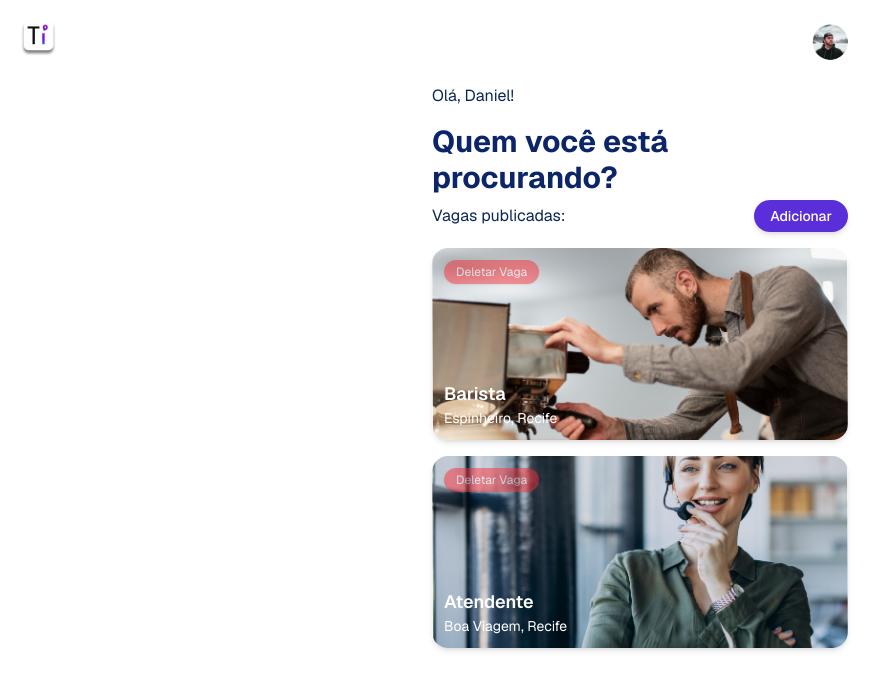
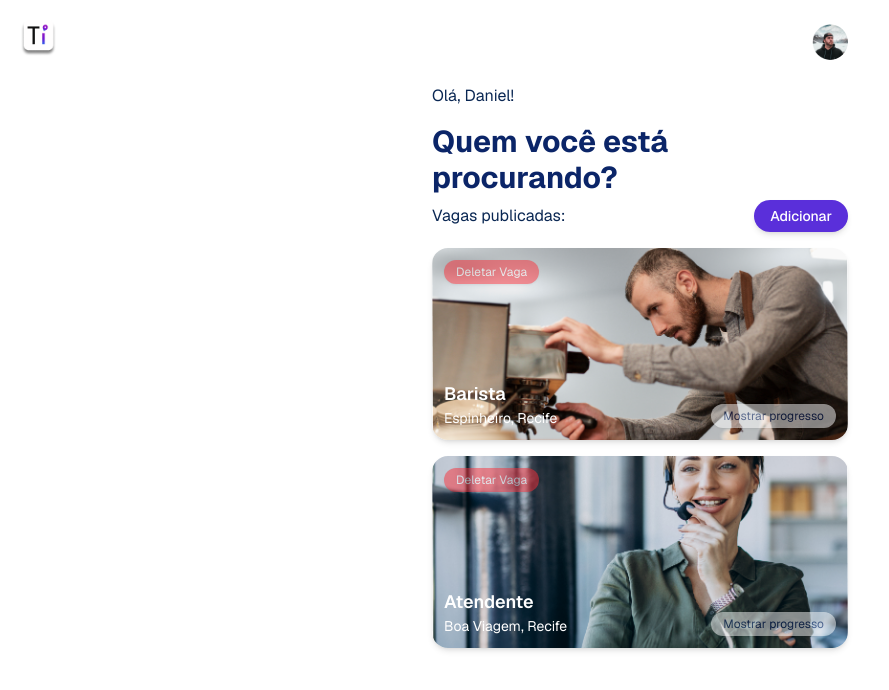
Before and after one commit to WesleyFilhoDev/Projeto_FrontEnd, a Next.js app in the folder projeto/: page /testeT in a window 1280 px wide. Shown: the top 690 px of the page, without its empty margins (0-889 px from the left). Built offline with nearby package versions, Linux system fonts and the light colour scheme.

Commit message:
adição de novo botão em vacancyEmployer

```diff
--- a/projeto/src/app/components/vacancyEmployer.js
+++ b/projeto/src/app/components/vacancyEmployer.js
@@ -79,6 +79,12 @@ export default function VacancyEmployer() {
               <h2 className="text-lg font-semibold">{vaga.title}</h2>
               <p className="text-sm">{vaga.location}</p>
             </div>
+            <button
+              onClick={() => handleExibirCandidatos(vaga.id)}
+              className="absolute bottom-3 right-3 bg-white text-[#0B2568] opacity-49 text-xs px-3 py-1 rounded-full shadow hover:bg-gray-200 transition"
+            >
+              Mostrar progresso
+            </button>
           </div>
         ))}
       </div>
```
